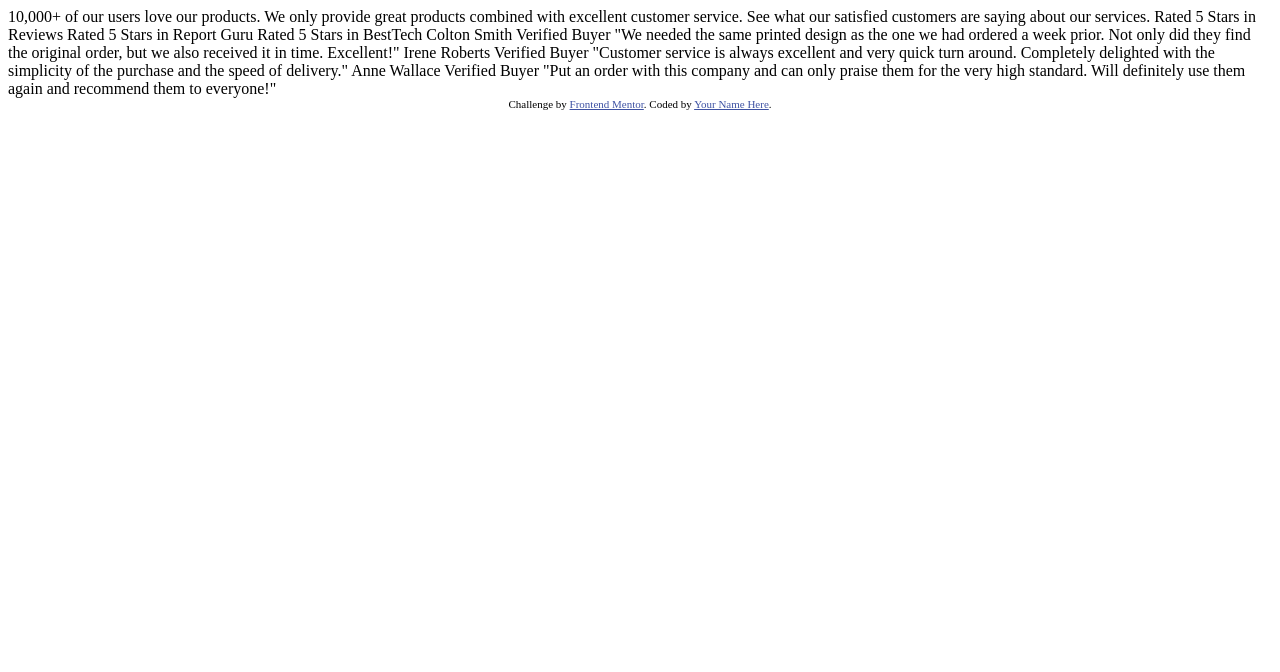
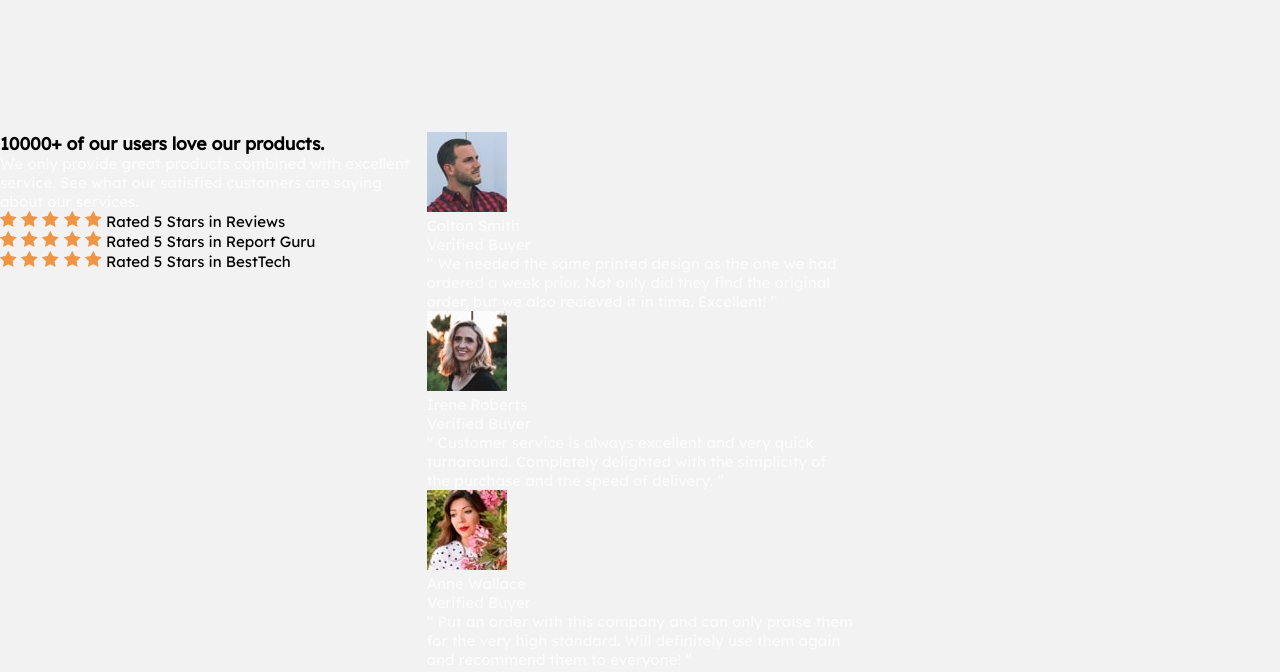
Before and after one commit to rohitd99/rohitd99, a plain HTML site: page SocialProofSection/index.html in a window 1280 px wide. Drawn offline with Linux system fonts and the light colour scheme; files that its build step writes are made by us from their sources.

Commit message:
HTML added

```diff
--- a/SocialProofSection/index.html
+++ b/SocialProofSection/index.html
@@ -2,60 +2,115 @@
 <html lang="en">
   <head>
     <meta charset="UTF-8" />
+    <meta http-equiv="X-UA-Compatible" content="IE=edge" />
     <meta name="viewport" content="width=device-width, initial-scale=1.0" />
-    <!-- displays site properly based on user's device -->
-
+    <title>SocialProofSection</title>
     <link
-      rel="icon"
-      type="image/png"
-      sizes="32x32"
+      rel="shortcut icon"
       href="./images/favicon-32x32.png"
+      type="image/x-icon"
     />
-
-    <title>Frontend Mentor | Social proof section</title>
-
-    <!-- Feel free to remove these styles or customise in your own stylesheet 👍 -->
-    <style>
-      .attribution {
-        font-size: 11px;
-        text-align: center;
-      }
-      .attribution a {
-        color: hsl(228, 45%, 44%);
-      }
-    </style>
+    <link rel="stylesheet" href="style.css" />
   </head>
   <body>
-    10,000+ of our users love our products.
-
-    We only provide great products combined with excellent customer service.
-    See what our satisfied customers are saying about our services.
-
-    Rated 5 Stars in Reviews
-    Rated 5 Stars in Report Guru
-    Rated 5 Stars in BestTech
-
-    Colton Smith
-    Verified Buyer
-    "We needed the same printed design as the one we had ordered a week prior.
-    Not only did they find the original order, but we also received it in time.
-    Excellent!"
-
-    Irene Roberts
-    Verified Buyer
-    "Customer service is always excellent and very quick turn around. Completely
-    delighted with the simplicity of the purchase and the speed of delivery."
-
-    Anne Wallace
-    Verified Buyer
-    "Put an order with this company and can only praise them for the very high
-    standard. Will definitely use them again and recommend them to everyone!"
-
-    <div class="attribution">
-      Challenge by
-      <a href="https://www.frontendmentor.io?ref=challenge" target="_blank"
-        >Frontend Mentor</a
-      >. Coded by <a href="#">Your Name Here</a>.
-    </div>
+    <main>
+      <section>
+        <section>
+          <h1>10000+ of our users love our products.</h1>
+          <p>
+            We only provide great products combined with excellent service. See
+            what our satisfied customers are saying about our services.
+          </p>
+        </section>
+        <section>
+          <div>
+            <img src="./images/icon-star.svg" alt="icon of star" />
+            <img src="./images/icon-star.svg" alt="icon of star" />
+            <img src="./images/icon-star.svg" alt="icon of star" />
+            <img src="./images/icon-star.svg" alt="icon of star" />
+            <img src="./images/icon-star.svg" alt="icon of star" />
+            <span>Rated 5 Stars in Reviews</span>
+          </div>
+          <div>
+            <img src="./images/icon-star.svg" alt="icon of star" />
+            <img src="./images/icon-star.svg" alt="icon of star" />
+            <img src="./images/icon-star.svg" alt="icon of star" />
+            <img src="./images/icon-star.svg" alt="icon of star" />
+            <img src="./images/icon-star.svg" alt="icon of star" />
+            <span>Rated 5 Stars in Report Guru</span>
+          </div>
+          <div>
+            <img src="./images/icon-star.svg" alt="icon of star" />
+            <img src="./images/icon-star.svg" alt="icon of star" />
+            <img src="./images/icon-star.svg" alt="icon of star" />
+            <img src="./images/icon-star.svg" alt="icon of star" />
+            <img src="./images/icon-star.svg" alt="icon of star" />
+            <span>Rated 5 Stars in BestTech</span>
+          </div>
+        </section>
+      </section>
+      <section>
+        <article class="card">
+          <div>
+            <div>
+              <img src="./images/image-colton.jpg" alt="Image of Colton" />
+            </div>
+            <div>
+              <p>Colton Smith</p>
+              <p>Verified Buyer</p>
+            </div>
+          </div>
+          <div>
+            <p>
+              <q>
+                We needed the same printed design as the one we had ordered a
+                week prior. Not only did they find the original order, but we
+                also recieved it in time. Excellent!
+              </q>
+            </p>
+          </div>
+        </article>
+        <article class="card">
+          <div>
+            <div>
+              <img src="./images/image-irene.jpg" alt="Image of Irene" />
+            </div>
+            <div>
+              <p>Irene Roberts</p>
+              <p>Verified Buyer</p>
+            </div>
+          </div>
+          <div>
+            <p>
+              <q>
+                Customer service is always excellent and very quick turnaround.
+                Completely delighted with the simplicity of the purchase and the
+                speed of delivery.
+              </q>
+            </p>
+          </div>
+        </article>
+        <article class="card">
+          <div>
+            <div>
+              <img src="./images/image-anne.jpg" alt="Image of Anne" />
+            </div>
+            <div>
+              <p>Anne Wallace</p>
+              <p>Verified Buyer</p>
+            </div>
+          </div>
+          <div>
+            <p>
+              <q>
+                Put an order with this company and can only praise them for the
+                very high standard. Will definitely use them again and recommend
+                them to everyone!
+              </q>
+            </p>
+          </div>
+        </article>
+      </section>
+    </main>
   </body>
 </html>
```
